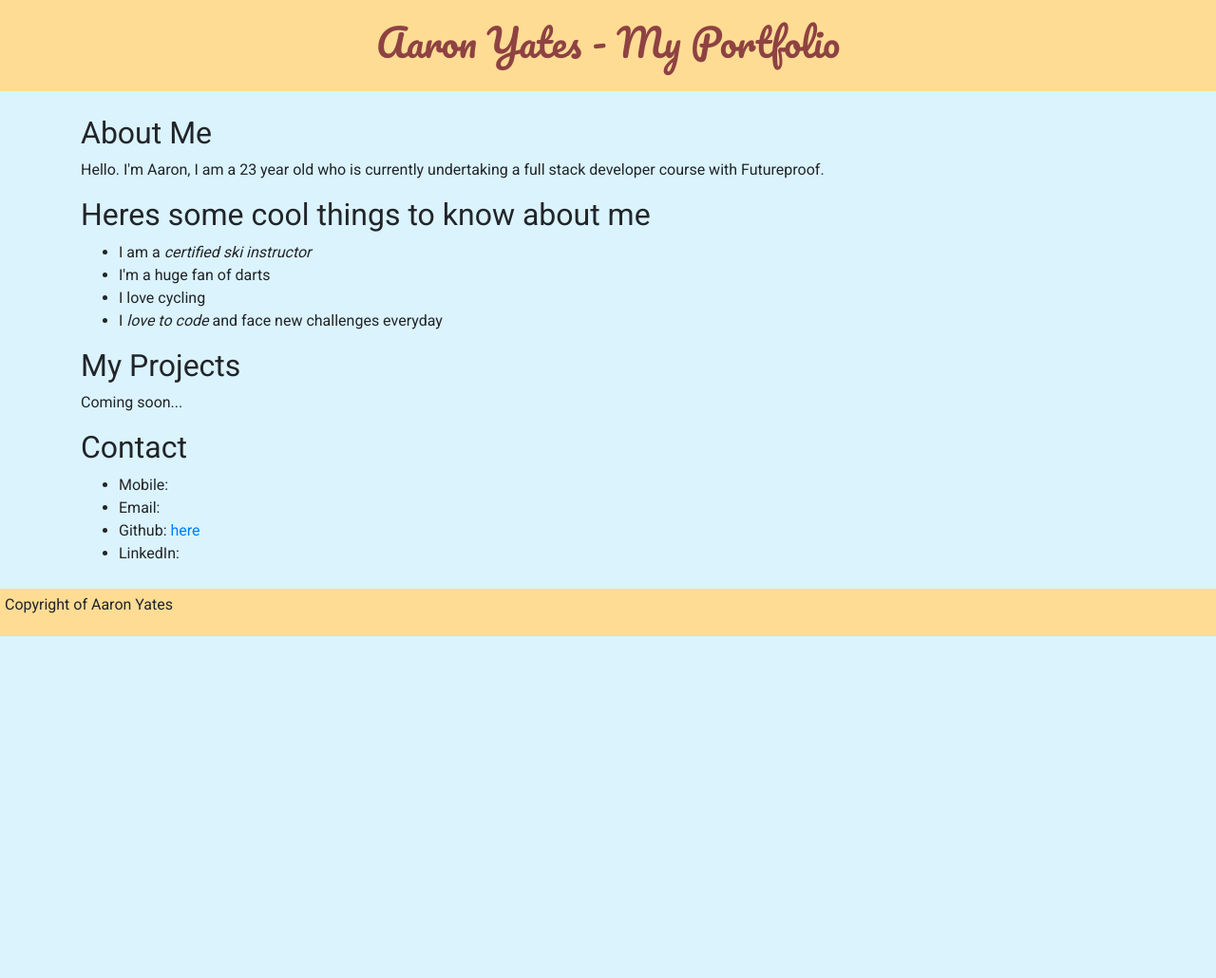
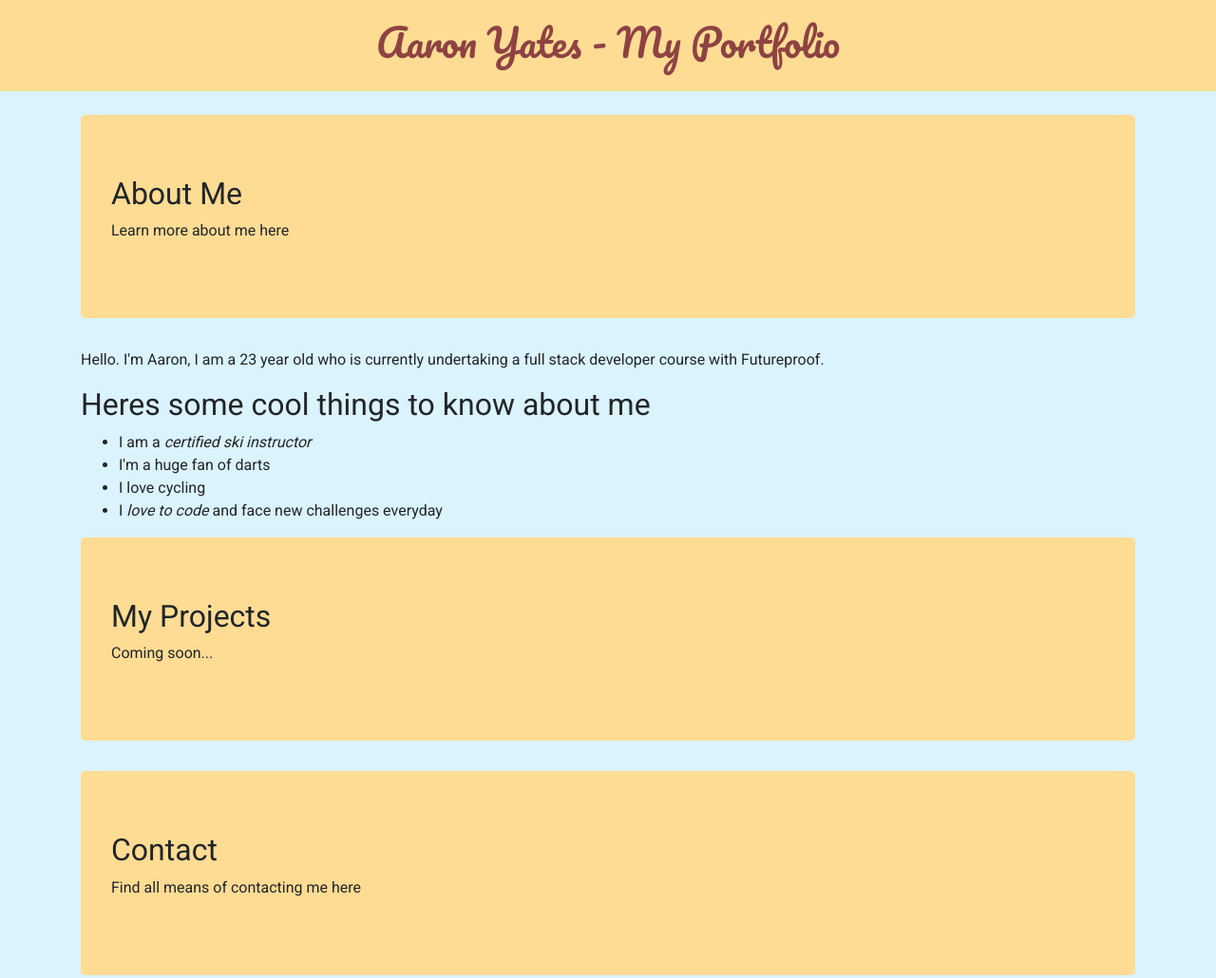
Before and after one commit to HeyAero/aaron_yates_portfolio, a plain HTML site: page index.html in a window 1280 px wide. Shown: the top 1030 px of the page at 95% size. Before the commit the page ends 800 px from the top, so only its background shows below. Drawn offline with nearby package versions, Linux system fonts and the light colour scheme.

Commit message:
add jumbotron for headers and update readme

```diff
--- a/index.html
+++ b/index.html
@@ -29,7 +29,10 @@
       <!--
         About me section
       -->
-      <h2>About Me</h2>
+      <div class="jumbotron">
+        <h2>About Me</h2>
+        <p>Learn more about me here</p>
+      </div>
       <p>
         Hello. I'm Aaron, I am a 23 year old who is currently undertaking a full
         stack developer course with Futureproof.
@@ -45,12 +48,17 @@
       <!--
         Projects section
       -->
-      <h2>My Projects</h2>
-      <p>Coming soon...</p>
+      <div class="jumbotron">
+        <h2>My Projects</h2>
+        <p>Coming soon...</p>
+      </div>
       <!--
         Contact section
       -->
-      <h2>Contact</h2>
+      <div class="jumbotron">
+        <h2>Contact</h2>
+        <p>Find all means of contacting me here</p>
+      </div>
       <ul>
         <li>Mobile:</li>
         <li>Email:</li>
--- a/style.css
+++ b/style.css
@@ -37,3 +37,7 @@ footer {
   margin-top: 25px;
   padding: 5px;
 }
+
+.jumbotron {
+  background-color: #ffdc94;
+}
```
Also changed, not shown: README.md.
